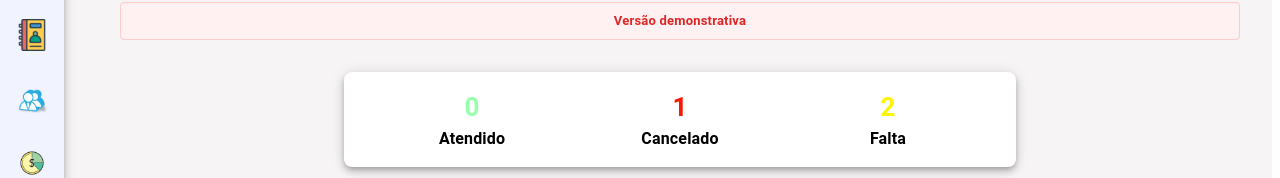
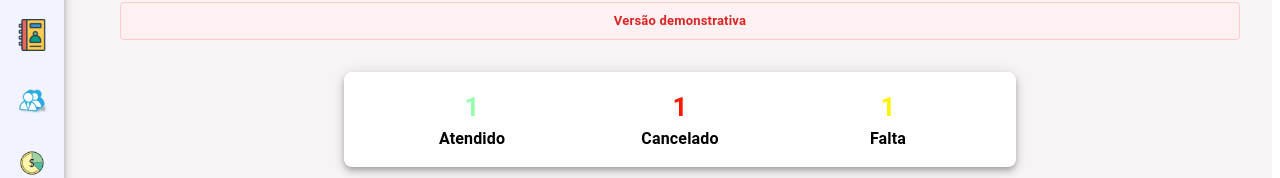
Before and after one commit to CMTTSx/OdontoCare-System, a React (Create React App) app: page /paginaInicial in a window 1280 px wide. Shown: the part 125-303 px from the top of the page. Built offline with nearby package versions, Linux system fonts and the light colour scheme.

Commit message:
fix(atendimento): atualiza indicadores do topo

```diff
--- a/src/Layout/Tabs/index.tsx
+++ b/src/Layout/Tabs/index.tsx
@@ -4,7 +4,6 @@ import { Box, Dialog, DialogActions, DialogContent, DialogContentText, DialogTit
 import AtendimentoModal from '../AdicionarAtendimentoModal';
 import ServiceBar from '../ServiceBar';
 import AttendanceCrudModal from '../ServiceBar/AttendanceCrudModal';
-import { allAttendanceMockups } from '../ServiceBar/mockData';
 import { AttendanceItem, AttendanceStatus } from '../ServiceBar/types';
 
 const getStatusColor = (status: AttendanceStatus) => {
@@ -42,9 +41,13 @@ function TabPanel({
   );
 }
 
-export default function BasicTabs() {
+type BasicTabsProps = {
+  items: AttendanceItem[];
+  setItems: React.Dispatch<React.SetStateAction<AttendanceItem[]>>;
+};
+
+export default function BasicTabs({ items, setItems }: BasicTabsProps) {
   const [value, setValue] = React.useState(0);
-  const [items, setItems] = React.useState<AttendanceItem[]>(allAttendanceMockups);
   const [editingItem, setEditingItem] = React.useState<AttendanceItem | null>(null);
   const [cancelItem, setCancelItem] = React.useState<AttendanceItem | null>(null);
 
@@ -188,13 +191,6 @@ export default function BasicTabs() {
         Versão demonstrativa. Os itens marcados como mockup serão substituídos pelo CRUD.
       </Typography>
 
-      <AttendanceCrudModal
-        open={Boolean(editingItem)}
-        item={editingItem}
-        onClose={() => setEditingItem(null)}
-        onSave={handleSave}
-      />
-
       <Dialog open={Boolean(cancelItem)} onClose={() => setCancelItem(null)}>
         <DialogTitle sx={{ fontWeight: 700 }}>Cancelar Atendimento</DialogTitle>
         <DialogContent>
@@ -216,6 +212,13 @@ export default function BasicTabs() {
           </Button>
         </DialogActions>
       </Dialog>
+
+      <AttendanceCrudModal
+        open={Boolean(editingItem)}
+        item={editingItem}
+        onClose={() => setEditingItem(null)}
+        onSave={handleSave}
+      />
     </Box>
   );
 }
--- a/src/Layout/Topbar/StatusSummary.tsx
+++ b/src/Layout/Topbar/StatusSummary.tsx
@@ -1,16 +1,29 @@
 import { Box, Typography } from '@mui/material';
-
-const statusItems = [
-  { value: '0', label: 'Atendido', color: '#97ffae' },
-  { value: '1', label: 'Cancelado', color: '#fc1703' },
-  { value: '2', label: 'Falta', color: '#fcf403' },
-];
-
 type StatusSummaryProps = {
+  atendidos: number;
+  cancelados: number;
+  faltas: number;
   sx?: object;
 };
 
-export default function StatusSummary({ sx = {} }: StatusSummaryProps) {
+const statusItems = [
+  { key: 'atendidos', label: 'Atendido', color: '#97ffae' },
+  { key: 'cancelados', label: 'Cancelado', color: '#fc1703' },
+  { key: 'faltas', label: 'Falta', color: '#fcf403' },
+] as const;
+
+export default function StatusSummary({
+  atendidos,
+  cancelados,
+  faltas,
+  sx = {},
+}: StatusSummaryProps) {
+  const values = {
+    atendidos,
+    cancelados,
+    faltas,
+  } satisfies Record<(typeof statusItems)[number]['key'], number>;
+
   return (
     <Box
       sx={{
@@ -60,7 +73,7 @@ export default function StatusSummary({ sx = {} }: StatusSummaryProps) {
           }}
         >
           <Typography sx={{ color: item.color, fontSize: 26, fontWeight: 600 }}>
-            {item.value}
+            {values[item.key]}
           </Typography>
 
           <Typography fontWeight={600} color="#000">
--- a/src/Layout/Topbar/index.tsx
+++ b/src/Layout/Topbar/index.tsx
@@ -1,11 +1,17 @@
 import { Box } from '@mui/material';
 import StatusSummary from './StatusSummary';
+import { AttendanceItem } from '../ServiceBar/types';
 
 type TopBarProps = {
   hideStatusesOnXl?: boolean;
+  items: AttendanceItem[];
 };
 
-export default function TopBar({ hideStatusesOnXl = false }: TopBarProps) {
+export default function TopBar({ hideStatusesOnXl = false, items }: TopBarProps) {
+  const atendidos = items.filter((item) => item.status === 'Finalizado').length;
+  const cancelados = items.filter((item) => item.status === 'Cancelado').length;
+  const faltas = items.filter((item) => item.status === 'Faltou').length;
+
   return (
     <Box sx={{ mt: 4 }}>
       <Box
@@ -16,7 +22,7 @@ export default function TopBar({ hideStatusesOnXl = false }: TopBarProps) {
           },
         }}
       >
-        <StatusSummary />
+        <StatusSummary atendidos={atendidos} cancelados={cancelados} faltas={faltas} />
       </Box>
     </Box>
   );
--- a/src/Pages/Home.tsx
+++ b/src/Pages/Home.tsx
@@ -5,9 +5,12 @@ import Breadcrumbs from '../Layout/Breadcrumbs/Home';
 import DemoNotice from '../Layout/DemoNotice';
 import Tabs from '../Layout/Tabs';
 import TopBar from '../Layout/Topbar';
-import StatusSummary from '../Layout/Topbar/StatusSummary';
+import { allAttendanceMockups } from '../Layout/ServiceBar/mockData';
+import { AttendanceItem } from '../Layout/ServiceBar/types';
 
 export default function Home() {
+  const [items, setItems] = React.useState<AttendanceItem[]>(allAttendanceMockups);
+
   return (
     <BasicLayout>
       {/* Breadcrumbs logo abaixo da Navbar */}
@@ -16,20 +19,8 @@ export default function Home() {
 
       {/* TopBar e Tabs */}
       <Box sx={{ mt: 2 }}>
-        <TopBar hideStatusesOnXl />
-        <Box
-          sx={{
-            display: 'none',
-            '@media (min-width:2560px)': {
-              display: 'flex',
-              mt: 2,
-              px: 10,
-            },
-          }}
-        >
-          <StatusSummary />
-        </Box>
-        <Tabs />
+        <TopBar hideStatusesOnXl items={items} />
+        <Tabs items={items} setItems={setItems} />
       </Box>
 
     </BasicLayout>
```
